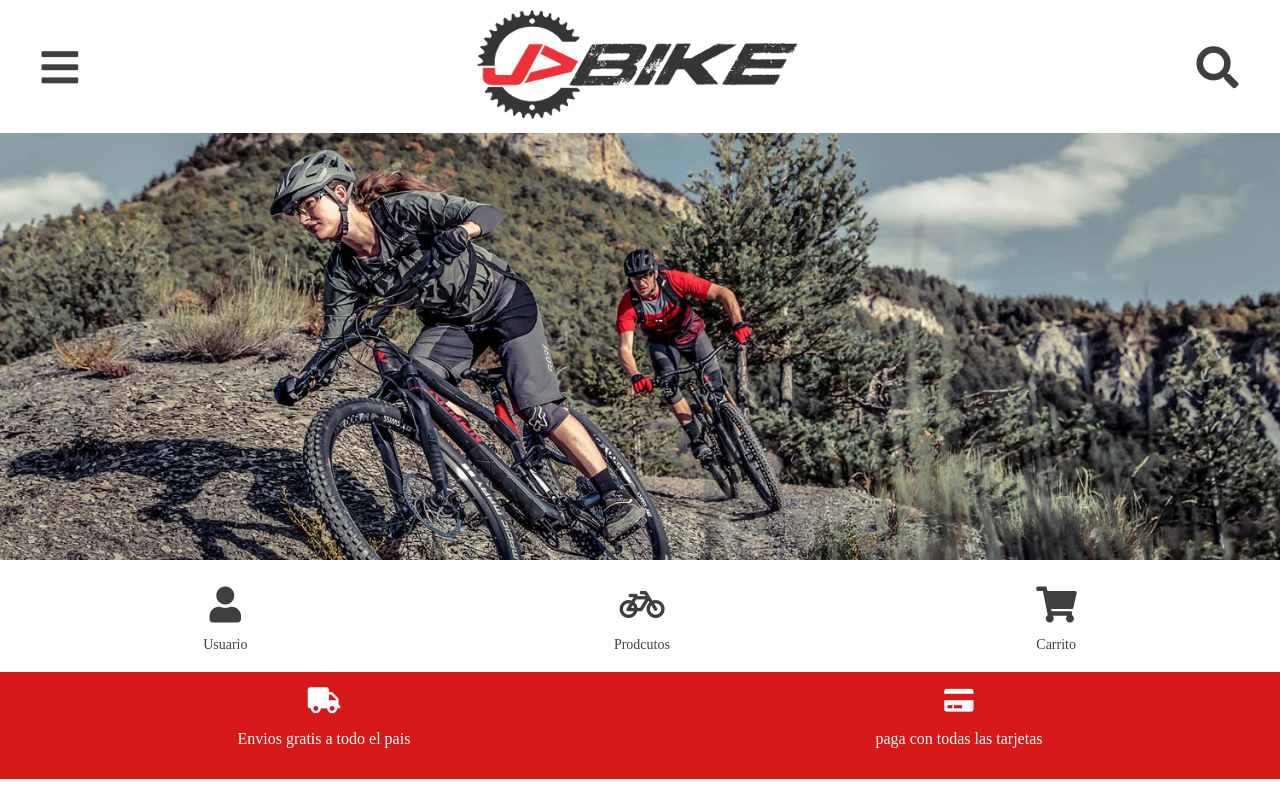
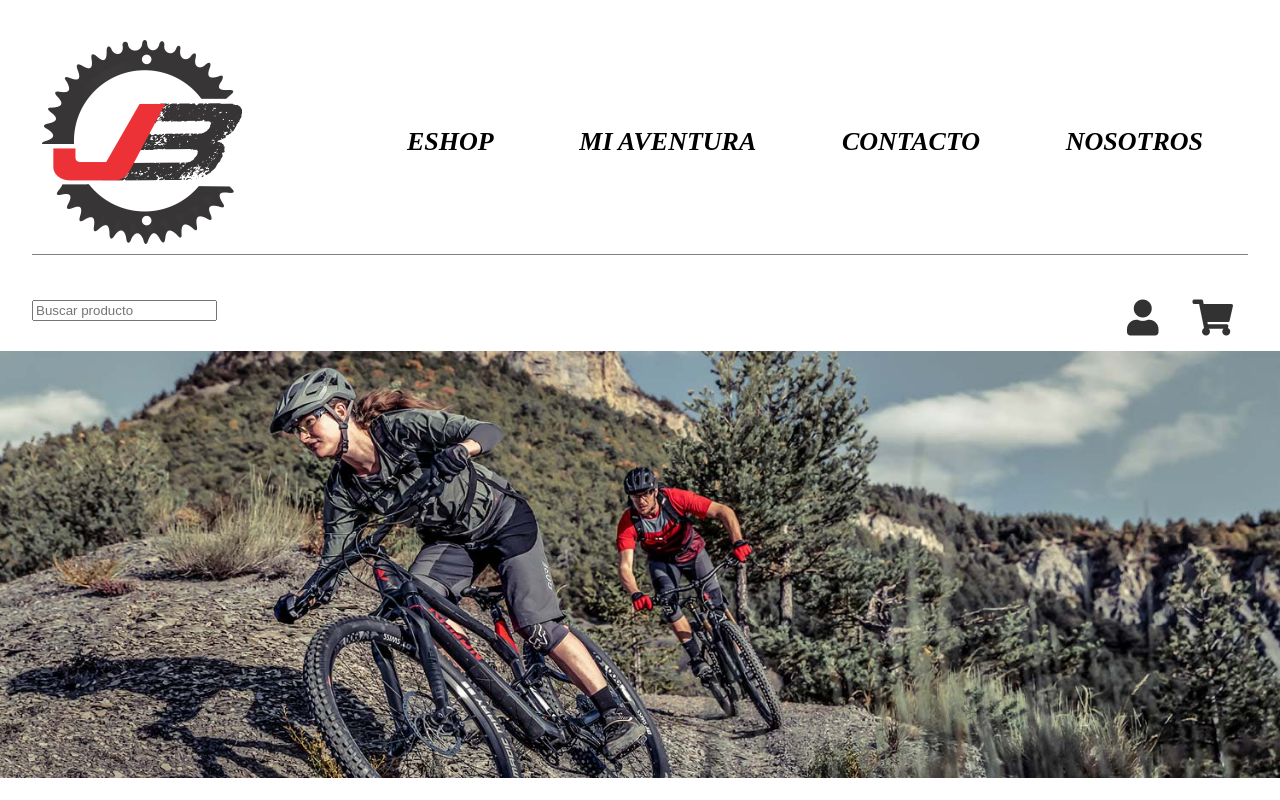
Before and after one commit to agustinvicchio/repo2_grupo11, a website: page views/index.html in a window 1280 px wide. Shown: the top 800 px of the page. Drawn offline with Linux system fonts and the light colour scheme; files that its build step writes are made by us from their sources; files whose address does not match are found by name.

Commit message:
casi header desktop

```diff
--- a/public/css/estiloindex.css
+++ b/public/css/estiloindex.css
@@ -6,6 +6,9 @@ body{
 
 }
 
+
+
+
 header{
 
     display: flex;
@@ -13,6 +16,15 @@ header{
     justify-content: space-between;
     align-items: center;
     background-color: white
+}
+
+
+header .mid-header{
+    display: none;
+}
+
+header .top-header .top .logo2{
+    display: none;
 }
 
 
@@ -216,3 +228,97 @@ body .productos article .nombre-precio h3{
 
 
 }
+
+
+@media screen and (min-width:1200px)
+{
+    header .top-header{
+        width: 95%;
+        display: flex;
+        flex-direction: row;
+        margin: 30px;
+        border-bottom: 1px solid gray;
+    }
+
+
+    header .top-header .top{
+        display: flex;
+        flex: 2 1 20%;
+        margin: 0;
+        max-width: 330px;
+
+    }
+
+    header .top-header .top i{
+        display: none;
+        order: 4;
+    }
+
+    header .top-header .top .logo{
+      margin: 0;
+      width: auto;
+    }
+
+
+    header .top .mainmenu{
+        flex: 1 1 70%;
+    }
+
+
+    header .top-header .mainmenu{
+        display: flex;
+        justify-content: space-between;
+        flex: 1 2 auto;
+
+
+    }
+
+    header .top-header .mainmenu li a{
+        color: black;
+        font-size: 26px;
+        font-weight: 700;
+        font-style: italic;
+    }
+
+    header .top-header .mainmenu li{
+        margin: 0px 20px;
+        align-self: center; }
+
+
+
+
+        header .mid-header{
+            display: flex;
+            flex-direction: row;
+            justify-content: space-between;
+            width: 95%;
+            margin: 15px 10px;
+        }
+
+        header .mid-header .search-bar input{
+            max-width: 800px;
+        }
+
+        header .mid-header .user i{
+            font-size: 36px;
+            margin: 0px 15px;
+            opacity: 80%;
+        }
+
+
+
+        header .low-header{
+            display: none;
+        }
+
+
+header .top-header .top .logo2{
+    display: block;}
+
+
+
+header .top-header .top .logo1{
+    display: none;
+}
+
+}
--- a/views/index.html
+++ b/views/index.html
@@ -22,18 +22,39 @@
 
                 <div class = "top">
                  <i class="fas fa-bars"></i>
-                 <div class="logo">
-                    <img src="/image/logos/logo.png" width="160px" height="auto">
+                 <div class="logo1">
+                    <img class = "logo1" src="/image/logos/logo.png" width="160px" height="auto">
+                </div>
+
+                <div class="logo2">
+                    <img class = logo2 src ="/image/logos/logophone.png" width="200px" >
                 </div>
                 <i class="fas fa-search"></i>
                 </div>
 
                  <ul class = "mainmenu">
                      <li><a href="#">ESHOP</a></li>
-                     <li><a href="#">MI PROPIA AVENTURA</a></li>
+                     <li><a href="#">MI AVENTURA</a></li>
                      <LI><a href="#">CONTACTO</a></LI>
                      <li><a href="#">NOSOTROS</a></li>
                  </ul>
+
+
+            </div>
+
+            <div class="mid-header">
+                <form class = "search-bar">
+                    <input type = "text" placeholder="Buscar producto">
+                </form>
+
+                <div class = "user">
+                    <i class="fas fa-user"></i>
+                    <i class="fas fa-shopping-cart"></i>
+
+
+                </div>
+
+
 
 
             </div>
```
